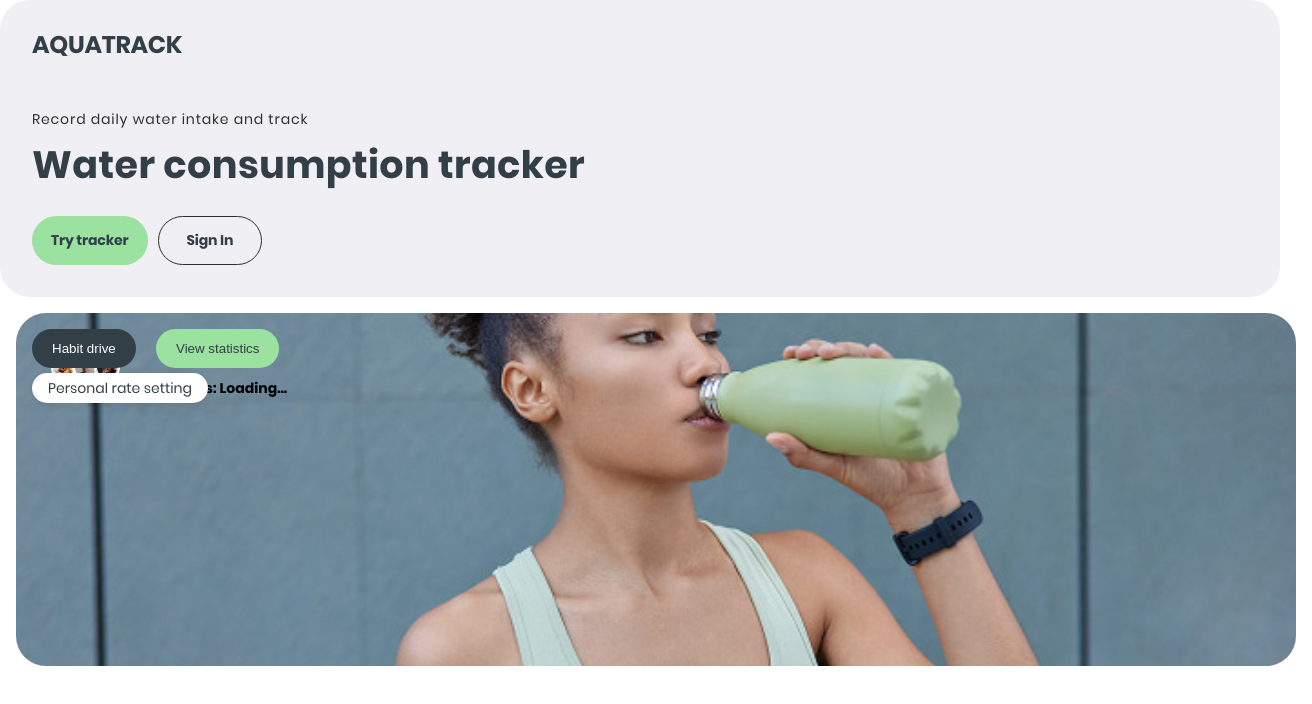
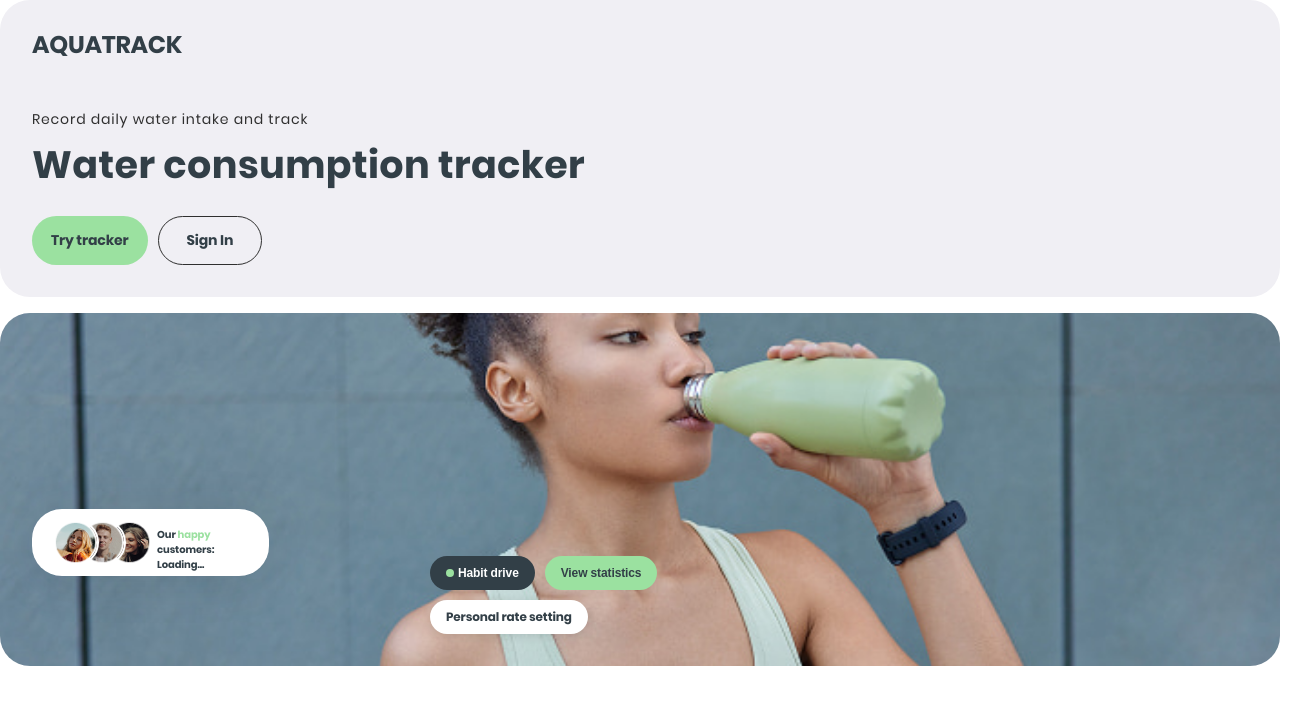
Before and after one commit to z9877969/test_vercel_deploy, a React (Vite) app: page / in a window 1280 px wide. Shown: the top 704 px of the page, 1312 px wide, since content can reach past the window. Built offline with nearby package versions, Linux system fonts and the light colour scheme; no server answers.

Commit message:
add css and fix

```diff
--- a/src/components/AdvantagesSection/AdvantagesSection.jsx
+++ b/src/components/AdvantagesSection/AdvantagesSection.jsx
@@ -21,16 +21,28 @@ const AdvantagesSection = () => {
       <div className={styles.advantagesContent}>
         <div className={styles.infoBox}>
           <div className={styles.userImages}>
-            <img src="/public/img/cust1.png" alt="User 1" />
-            <img src="/public/img/cust2.png" alt="User 2" />
-            <img src="/public/img/cust3.png" alt="User 3" />
+          <img
+              src="/img/cust1.png"
+              srcSet="/img/cust1.png 1x, /img/cust1@2x.png 2x"
+              alt="User 1"
+           />
+           <img
+             src="/img/cust2.png"
+             srcSet="/img/cust2.png 1x, /img/cust2@2x.png 2x"
+             alt="User 2"
+           />
+            <img
+             src="/img/cust3.png"
+             srcSet="/img/cust3.png 1x, /img/cust3@2x.png 2x"
+             alt="User 3"
+            />
           </div>
           <p className={styles.infoText}>
             Our <span className={styles.highlight}>happy</span> customers: {totalUsers ?? "Loading..."}
           </p>
         </div>
         <div className={styles.stats}>
-          <button className={`${styles.btn} ${styles.habitDrive}`}>Habit drive</button>
+          <button className={`${styles.btn} ${styles.habitDrive}`}><span className={styles.circle}></span>Habit drive</button>
           <button className={`${styles.btn} ${styles.viewStats}`}>View statistics</button>
           <p className={styles.personalRate}>Personal rate setting</p>
         </div>
--- a/src/components/AdvantagesSection/AdvantagesSection.module.css
+++ b/src/components/AdvantagesSection/AdvantagesSection.module.css
@@ -1,5 +1,6 @@
 .advantagesSection {
-  margin: 16px;
+  padding: 32px;
+  margin-top: 16px;
   width: 100%;
   min-height: 353px;
   background-image: image-set(
@@ -10,102 +11,132 @@
   background-position: center;
   background-repeat: no-repeat;
   border-radius: 30px;
-  display: inline-flex;
-  padding: 16px;
+  display: flex;
+  flex-direction: column;
+  justify-content: flex-end;
   position: relative;
 }
 
-/* .infoBox {
+.infoBox {
+  width: 160px;
+  height: 48px;
   position: absolute;
-  bottom: 20px;
-
-
-
-
-
-
-
-          Expand Down
-
-
-
+  bottom: 90px;
   left: 16px;
   display: flex;
   align-items: center;
-  gap: 16px;
-  padding: 12px 20px;
-  border-radius: 20px;
+  gap: 4px;
+  padding: 14px 10px;
+  border-radius: 30px;
   background: #FFF;
   box-shadow: 0px 4px 50px rgba(0, 0, 0, 0.1);
-  max-width: 75%;
-} */
+
+}
+
 .infoText {
-  font-size: 14px;
-  font-weight: 600;
-  color: #000;
+  width: 86px;
+  height: 28px;
+  color: #323F47;
+  font-size: 10px;
+  font-style: normal;
+  font-weight: 700;
+  line-height: 1em;
+  letter-spacing: -0.01em;
 }
 .highlight {
-  color: #46a758;
+  color: #9BE1A0;
 }
 .userImages {
   display: flex;
+  position: relative;
 }
 .userImages img {
   width: 26.4px;
   height: 28px;
   border-radius: 50%;
   border: 2px solid #fff;
-  margin-left: -5px;
+  position: relative;
+  z-index: 3;
 }
+
+.userImages img:nth-child(2) {
+  margin-left: -8px;
+  z-index: 2;
+}
+
+.userImages img:nth-child(3) {
+  margin-left: -8px;
+  z-index: 1;
+}
+
 .stats {
+  position: absolute;
+  bottom: 20px;
+  left: 159px;
   display: flex;
-  flex-direction: column;
-  gap: 5px;
+  gap: 4px;
+  flex-wrap: wrap;
+  color: #323F47;
+  text-align: center;
+  font-family: Poppins;
+  font-size: 8px;
+  font-style: normal;
+  font-weight: 700;
+  line-height: 8px;
+  letter-spacing: -0.08px;
 }
+
 .btn {
-  padding: 8px 16px;
+  padding: 9px 12px;
   border: none;
-  border-radius: 15px;
+  border-radius: 30px;
   cursor: pointer;
+  display: flex;
+  align-items: center;
+  gap: 4px;
+  text-align: center;
+  font-size: 8px;
+  font-style: normal;
+  font-weight: 700;
+  line-height: 0.57em;
+  letter-spacing: -0.08px;
 }
+
+.habitDrive {
+  background: #323f47;
+  color: #fff;
+}
+
 .circle {
   width: 8px;
   height: 8px;
   border-radius: 50%;
   background-color: #9be1a0;
-  margin-right: 4px;
 }
-.habitDrive {
-  display: flex;
-  align-items: center;
-  justify-content: center;
-  position: absolute;
-  top: 16px;
-  left: 16px;
-  background: #323f47;
-  color: #fff;
-  padding: 10px 16px;
-  border-radius: 30px;
-}
+
 .viewStats {
-  position: absolute;
-  top: 16px;
-  left: 140px;
   background: #9be1a0;
   color: #323f47;
-  padding: 10px 16px;
-  border-radius: 30px;
 }
+
 .personalRate {
-  position: absolute;
-  top: 60px; /* Відступ від кнопок */
-  left: 16px;
   background: #fff;
   color: #323f47;
   padding: 8px 16px;
   border-radius: 30px;
   font-size: 14px;
   box-shadow: 0px 2px 10px rgba(0, 0, 0, 0.1);
+  display: flex;
+  padding: 9px 12px;
+  justify-content: center;
+  align-items: center;
+  gap: 10px;
+  text-align: center;
+  font-size: 8px;
+  font-style: normal;
+  font-weight: 700;
+  line-height: 8px;
+  letter-spacing: -0.08px;
 }
 @media (min-width: 375px) {
   .advantagesContent {
@@ -122,10 +153,56 @@
     );
   }
   .infoBox {
-    font-size: 22px;
+    width: 237px;
+    height: 67px;
+    bottom: 90px;
+    left: 32px;
+    display: inline-flex;
+    padding: 10px 20px;
+    align-items: center;
+
+  }
+
+  .infoText{
+    font-size: 10px;
+    line-height: 1.49em;
+  }
+
+  .userImages img {
+    width: 47px;
+    height: 47px;
+  }
+
+  .userImages img:nth-child(2) {
+    margin-left: -20px;
+  }
+
+  .userImages img:nth-child(3) {
+    margin-left: -20px;
   }
   .btn {
-    padding: 12px 20px;
+    padding: 11px 16px;
+    font-size: 12px;
+    line-height: 12px;
+    letter-spacing: -0.12px;
+  }
+
+  .personalRate {
+    padding: 11px 16px;
+    font-size: 12px;
+    line-height: 12px;
+    letter-spacing: -0.12px;
+  }
+
+  .stats {
+    display: flex;
+    width: 242px;
+    align-items: flex-start;
+    align-content: flex-start;
+    gap: 10px;
+    flex-wrap: wrap;
+    left: 430px;
+    bottom: 32px;
   }
 }
 @media (min-width: 1440px) {
```
